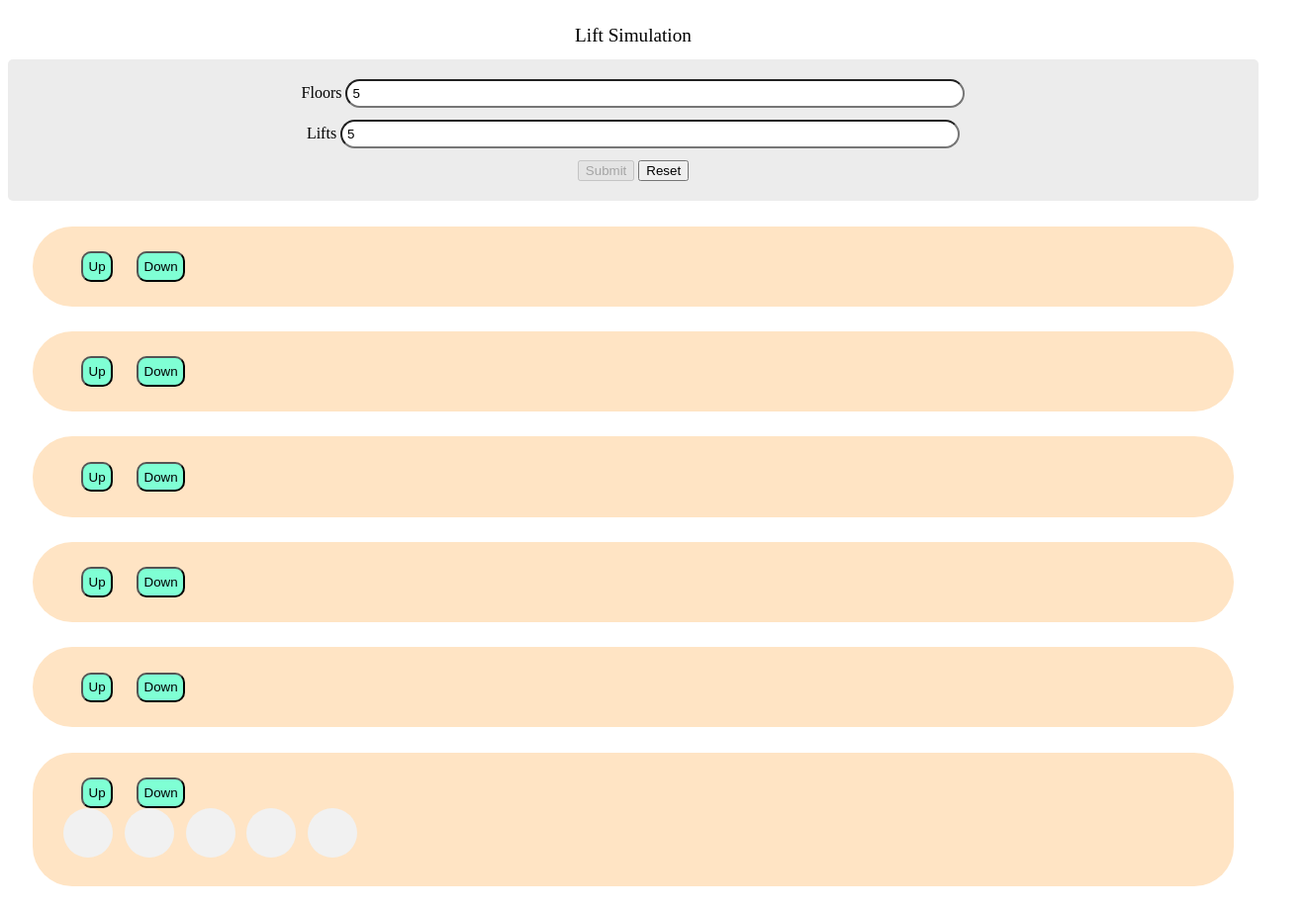
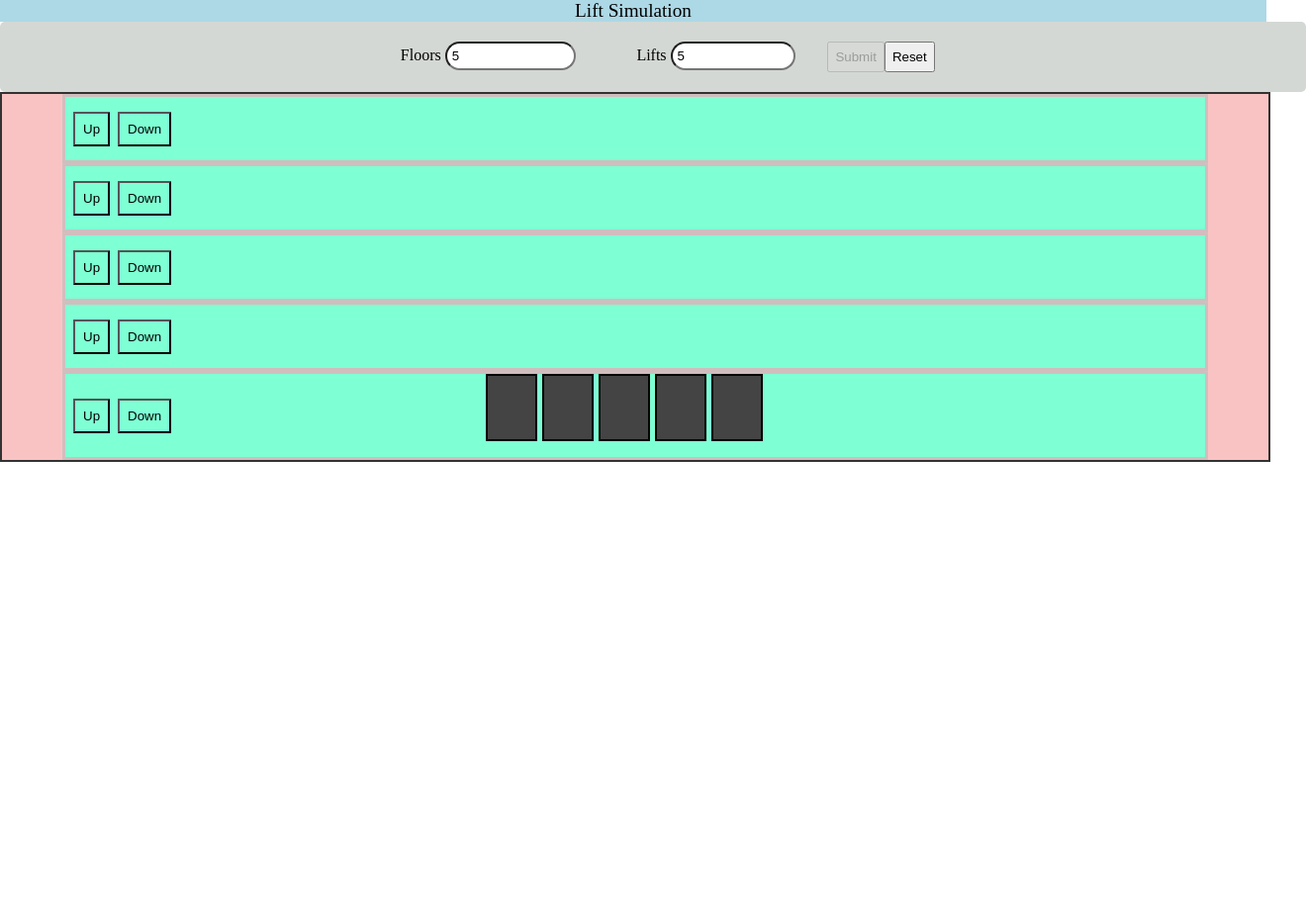
Before and after one commit to Mangesh1511/lift-simulation, a plain HTML site: page index.html in a window 1280 px wide. Both pictures are taken after typing "5", "5" into the empty fields and a click on the button "Submit". Shown: the whole page at 99% size, 1320 px wide, since content can reach past the window. After the commit the page ends 800 px from the top, so only its background shows below. Drawn offline with Linux system fonts and the light colour scheme.

Commit message:
working functionality

```diff
--- a/index.html
+++ b/index.html
@@ -7,11 +7,11 @@
         <link rel="stylesheet" href="styles.css">
     </head>
     <body>
-        <div class="name">
+        <div="container">
+            <div class="name" id = "name">
                 <bold>Lift Simulation</bold>
             </div>
-
-            <form id="input-form" onSubmit="submitUserInput(event)" >
+                <form id="input-form" class = "form-div" onSubmit="submitUserInput(event)" >
                     <div class="floor-input-container">
                         <label for="floors">Floors</label>
                         <input type="number" id="floors" min="2" required>
@@ -21,13 +21,14 @@
                         <input type="number" id="lifts" min="1" required>
                     </div>
                     <button type="submit"  id="submit-btn">Submit</button>
-                <button  onClick="resetUserInput(event)" id="reset-btn" >Reset</button>
+                    <button type="reset" onClick="resetUserInput()" id="reset-btn" >Reset</button>
                 </form>
-<div id = "building">
-    <!-- <div class="floor"><button class="lift-button" type="submit">Up</button><button class="lift-button" type="submit">Down</button> -->
-        <!-- <div class="lift-card">       </div> -->
-        <!-- <div class="floor-number">10</div></div> -->
+
+    <div class = "building" id = "building">
     </div>
+
+        </div>
+
         <script src="script.js"></script>
     </body>
 </html>
--- a/script.js
+++ b/script.js
@@ -1,91 +1,206 @@
 
 
 const form = document.getElementById("input-form");
-const submitBtn = document.getElementById("submit-btn");
-let floors , lifts;
+let submitBtn = document.getElementById("submit-btn");
+let liftStateEngine;
+let lifts,floors;
+const resetUserInput = () => {
 
-const resetUserInput = (e) =>{
-    floors = parseInt(document.getElementById("floors").value);
-    lifts = parseInt(document.getElementById("lifts").value);
-    floorValue =document.getElementById("floors");
-    liftValue = document.getElementById("lifts");
-    floorValue.value=0;
-    liftValue.value=0;
-    // lifts=0;
-    console.log("floors: ",floors," lifts: ",lifts);
-    submitBtn.setAttribute("disabled",false);
+    const inputForm = document.getElementById("input-form");
+    inputForm.reset();
+    let building = document.getElementById("building");
+    building.innerHTML="";
+    lifts=0, floors=0, liftStateEngine={};
+    submitBtn = document.getElementById("submit-btn");
+    submitBtn.removeAttribute("disabled");
 
 }
 
-const submitUserInput= (e)=>{
+const submitUserInput = (e) => {
     e.preventDefault();
     floors = parseInt(document.getElementById("floors").value);
     lifts = parseInt(document.getElementById("lifts").value);
-    console.log("submitUser input" ,floors,lifts);
-    if(isNaN(floors) || isNaN(lifts)){
-        resetUserInput(e);
+    if (isNaN(floors) || isNaN(lifts)) {
+        resetUserInput();
         alert('Enter valid input, please!!');
-
     }
-    else{
-        console.log("in the else code");
-        submitBtn.setAttribute('disabled',true);
-
-        console.log("floors: ",floors," lifts: ",lifts);
-        let floorArray = new Array(lifts).fill(0);
-        floorArray[0]=lifts;
-        console.log("floor lifts array: ",floorArray);
-        createFloors(floors, lifts,floorArray);
+    else {
+        submitBtn.setAttribute('disabled', true);
+        liftStateEngine = Array(lifts)
+        .fill({ isAvailable: true })
+        .map((_) => ({
+          floorNo: 1,
+          isAvailable: true,
+        }));
+        // console.log("lift objects are as follows : ",liftStateEngine);
+        createFloors(floors, lifts);
     }
 
 
 }
 
-const createFloors = (floors, lifts, floorArray) =>{
+const createFloors = (floors) => {
     const building = document.getElementById("building");
-    console.log("floor lifts array: ",floorArray);
-    for(let floor =floors;floor>=0;floor--){
-        console.log("floorNumber: ",floor," no of lifts: ",floorArray[floor]);
-       floorDivElement(floors,floor,building, floorArray[floor]);
+    // console.log("floor lifts array: ", liftStateEngine);
+    for (let floor = 0; floor < floors; floor++) {
+        floorDivElement(floor + 1, building);
     }
 }
 
-const floorDivElement = (floors,floorNumber,building,lifts) =>{
-//     <div class ="floor">
-//     <button type="submit" class="lift-button" onCick="upButton">Up</button>
-//     <button type ="submit"class="lift-button" onClick = "downButton">Down</button>
-//     <div class="floor-number">1</div>
-// </div>
+const floorDivElement = (floorNumber, building) => {
+
     const floorDiv = document.createElement('div');
     floorDiv.setAttribute("class", "floor");
+    floorDiv.setAttribute("id", "floor-" + floorNumber);
 
     const upButton = document.createElement("button");
-    upButton.setAttribute("class","lift-button");
-    upButton.type="submit";
-    upButton.textContent="Up";
+    upButton.setAttribute("class", "lift-button");
+    upButton.setAttribute("id", "upButton-" + (floorNumber));
+    upButton.textContent = "Up";
+    upButton.setAttribute("onClick", "upButton(event)");
+
 
     const downButton = document.createElement("button");
-    downButton.setAttribute("class","lift-button");
-    downButton.type="submit";
-    downButton.textContent="Down";
+    downButton.setAttribute("class", "lift-button");
+    downButton.setAttribute("id", "downButton-" + (floorNumber));
+    downButton.textContent = "Down";
+    downButton.setAttribute("onClick", "downButton(event)");
 
-    const floorNumberDiv = document.createElement("div");
-    floorNumberDiv.setAttribute("class","floor-number");
-    floorNumberDiv.textContent=(floorNumber+1);
-    floorDiv.append(upButton, downButton);
-    const liftCardsList = document.createElement("div");
-    liftCardsList.className="lifts-cards-list";
-    for(let noOfLifts =0;noOfLifts<lifts;noOfLifts++){
-        const liftDiv = document.createElement("div");
-        liftDiv.className="lift-card";
-        liftDiv.textContent="        ";
-        liftCardsList.append(liftDiv);
+    if (floorNumber == 1) {
+        const groundFloorsLifts = document.createElement('div');
+        groundFloorsLifts.className = "g-lifts";
+
+        // console.log("adding lifts to the ground floor");
+        for (let noOfLifts = 0; noOfLifts < lifts; noOfLifts++) {
+            const liftDiv = document.createElement("div");
+            liftDiv.className = "lift-card";
+            liftDiv.setAttribute("id", "lift-card-" + (noOfLifts + 1));
+            liftDiv.textContent = "        ";
+            const liftDoors = document.createElement("div");
+
+            liftDoors.className = "doors";
+
+            const rightDoor = document.createElement("div");
+            rightDoor.className=`door right-door`;
+            rightDoor.id=`right-door-${noOfLifts+1}`;
+
+            const leftDoor = document.createElement("div");
+            leftDoor.className = `door left-door`;
+            leftDoor.id = `left-door-${noOfLifts+1}`;
+
+            liftDoors.append(leftDoor,rightDoor);
+            liftDiv.append(liftDoors);
+            groundFloorsLifts.append(liftDiv);
+        }
+        // console.log("appending ground floor lifts: ", groundFloorsLifts);
+        floorDiv.append(upButton, downButton, groundFloorsLifts);
     }
-    floorDiv.append(liftCardsList);
-    // console.log(floorDiv);
+
+    if (floorNumber !== 1) {
+        floorDiv.append(upButton, downButton);
+    }
     building.append(floorDiv);
 }
 
-const addLiftCards=(floorNumberD)=>{
+const upButton = (e) => {
+    // console.log("UpButton event: ", e.target.id.split('-')[1]);
+    const destFloorNo = e.target.id.split('-')[1];
+    let minDist = floors+1, srcFloorNo, liftNo;
+    for(let lift = 0; lift<lifts;lift++){
+        if(liftStateEngine[lift].floorNo == destFloorNo)return;
+    }
+    for(let lift =0 ;lift<lifts;lift++){
+        // console.log("checking lift is available or not : liftno: ",lift+1);
+        if((liftStateEngine[lift].isAvailable === true) && (minDist>Math.abs(destFloorNo-liftStateEngine[lift].floorNo))){
+            // console.log(" lift is available   : liftno: ",lift+1, liftStateEngine[lift].isAvailable);
+            // console.log("distance is: ",Math.abs(destFloorNo-liftStateEngine[lift].floorNo))
+
+            srcFloorNo = liftStateEngine[lift].floorNo;
+            minDist = Math.abs(destFloorNo-liftStateEngine[lift].floorNo);
+            liftNo = lift+1;
+        }
+
+    }
+    // console.log("srcFloor is: ",srcFloorNo , "dest floor is: ", destFloorNo, "lift no is",liftNo);
+    if(destFloorNo!= srcFloorNo){
+        moveLift(srcFloorNo, destFloorNo, liftNo);
+    }
 
 }
+
+const downButton = (e) => {
+    // console.log("downButton event: ", e.target.id.split('-')[1]);
+    const destFloorNo =parseInt( e.target.id.split('-')[1]);
+    let minDist = floors+1, srcFloorNo, liftNo;
+    for(let lift = 0; lift<lifts;lift++){
+        if(liftStateEngine[lift].floorNo == destFloorNo)return;
+    }
+    for(let lift =0 ;lift<lifts;lift++){
+        // console.log("checking lift is available or not : liftno: ",lift+1);
+        console.log(liftStateEngine[lift]);
+        if((liftStateEngine[lift].isAvailable === true) && (minDist>Math.abs(destFloorNo-liftStateEngine[lift].floorNo))){
+            // console.log(" lift is available   : liftno: ",lift+1);
+            // console.log("distance is: ",Math.abs(destFloorNo-liftStateEngine[lift].floorNo))
+
+            srcFloorNo = liftStateEngine[lift].floorNo;
+            minDist = Math.abs(destFloorNo-liftStateEngine[lift].floorNo);
+            // console.log("updating minDist is: ",minDist);
+            liftNo = lift+1;
+        }
+
+    }
+    if(destFloorNo.isNaN){
+        // console.log("No lifts available");
+    }
+    else if(destFloorNo!= srcFloorNo){
+        // console.log("moving lift from floor: "+srcFloorNo+"to dest floor no : "+destFloorNo);
+        moveLift(srcFloorNo, destFloorNo, liftNo);
+    }
+}
+
+const moveLift = (srcFloorNo, destFloorNo, liftNo) => {
+
+    const floordifference = destFloorNo - srcFloorNo;
+    // console.log("lift-card-"+liftNo);
+    const lift  = document.getElementById("lift-card-"+liftNo);
+
+    lift.style.transform = `translateY(${-70*(destFloorNo-1)}px)`;
+    lift.style.transitionDuration = `${floordifference*2}s`;
+    //updating the lifts-position
+    liftStateEngine[liftNo-1].floorNo = destFloorNo;
+    liftStateEngine[liftNo - 1].isAvailable = false;
+    // console.log("lift is not available");
+    // console.log("updating lift state to : ",liftStateEngine[liftNo-1].isAvailable);
+
+    setTimeout(()=>{
+        openDoors(liftNo);
+        setTimeout(()=>{
+           closeDoors(liftNo);
+           setTimeout(()=>{
+            liftStateEngine[liftNo-1].isAvailable=true;
+           },2500);
+        },2500);
+
+
+    },(floordifference*2)*1000);
+    // console.log("updating lift state to : ",liftStateEngine[liftNo-1].isAvailable);
+}
+
+const openDoors = (liftNo) => {
+    // console.log("open doors");
+    const leftDoor = document.getElementById(`left-door-${liftNo}`);
+    const rightDoor = document.getElementById(`right-door-${liftNo}`);
+    leftDoor.style.transform = 'translateX(-100%)';
+    rightDoor.style.transform = 'translateX(100%)';
+    leftDoor.style.transitionDuration = '2.5s';
+    rightDoor.style.transitionDuration = '2.5s';
+  }
+
+const  closeDoors = (liftNo) => {
+    const leftDoor = document.getElementById(`left-door-${liftNo}`);
+    const rightDoor = document.getElementById(`right-door-${liftNo}`);
+    leftDoor.style.transform = 'translateX(0)';
+    rightDoor.style.transform = 'translateX(0)';
+    leftDoor.style.transitionDuration = '2.5s';
+    rightDoor.style.transitionDuration = '2.5s';
+  }
--- a/styles.css
+++ b/styles.css
@@ -4,12 +4,13 @@
     padding: 20px;
     border-radius: 5px;
     text-align:center;
+    height:auto;
 }
 input[type="number"] {
     width: 50%;
     padding: 5px;
     margin-bottom: 1%;
-    border-radius: 50px;
+    border-radius: 1rem;
 }
 
 input[type="button"] {
@@ -18,56 +19,105 @@ input[type="button"] {
     padding: 10px 20px;
     border: none;
     cursor: pointer;
-    border-radius: 10px;
+    border-radius: 1rem;
 
 }
-.name{
-    text-align: center;
-    margin-top: 2%;
-    margin-bottom:1%;
-    font-size: larger;
+
+
+.floor{
+    display: flex;
+    align-items: center;
+    border: 3px solid rgb(208, 190, 190);
+    background-color: aquamarine;
+    border-radius: 0.5%;
+    flex-direction: row;
+    min-height: 4rem;
+    flex-wrap: wrap;
+    width: 90%;
 }
 
-.floor{
-    border:2% solid black;
-    padding: 2%;
-    background-color: bisque;
-    border:20px;
-    margin: 2%;
-    border-radius: 40px;
-    align-items: center;
-    /* display: inline-block; */
+.g-lifts{
+    display: flex;
+    flex-direction: row;
+    justify-content: center;
+    width: 80%;
+    flex-wrap: wrap;
 }
 
 .lift-button{
-    border-radius: 10px;
+    border-radius: 2%;
     background-color: aquamarine;
-    padding: 0.5%;
-    margin-left: 2%;
+    padding: 0.5rem;
+    margin-left: 0.5rem;
 }
 
 .lift-card{
-        display: inline-block;
-        padding: 0 25px;
-        height: 50px;
-        font-size: 16px;
-        line-height: 50px;
-        border-radius: 25px;
-        background-color: #f1f1f1;
+    height: 4rem;
+    width: 3rem;
+    margin-bottom:1rem;
+    background-color: var(--color-gray-400);
+    border: 2px solid black;
+    margin-right: 5px;
+    transition-property: transform;
+    transition-timing-function: ease-in;
 }
 
-.floor-number{
-    text-align:right;
-    color:black;
-    font-weight: 600;
+body {
+    margin: 0; /* Remove default margin */
+    display: flex;
+    flex-direction: column; /* Stack items vertically */
 }
 
-.lift-card{
-    display: inline-block;
-    margin: 0 0.5%;
+.name {
+    display: flex;
+    top: 0;
+    width: 100%; /* Full width */
+    background-color: lightblue; /* Optional: Styling */
+    font-size: larger;
+    justify-content: center;
 }
 
-.lift-cards-list{
-    display: inline-block;
+.form-div {
+    display: flex;
+    width: 100%;
+    background-color: rgb(212, 216, 212); /* Optional: Styling */
+    justify-content: center;
+}
 
+.building {
+    position: absolute;
+    width: 100%;
+    border: 2px solid #333;
+    background-color: rgb(250, 195, 195);
+    display: flex;
+    flex-direction: column-reverse;
+    justify-content: space-around;
+    align-items: center;
 }
+
+.doors {
+    display: flex;
+    width: 100%;
+    height: 100%;
+}
+
+.door {
+    width: 50%;
+    height: 100%;
+    background-color: #666;
+    transition: transform 2.5s ease;
+  }
+
+.left-door {
+    height: 100%;
+    width: 50%;
+    background-color: #444;
+    transition: transform 2.5s ease;
+  }
+
+  .right-door {
+    height: 100%;
+    width: 50%;
+  background-color: #444;
+  transition: transform 2.5s ease;
+  }
```
Lines whose indentation alone changed are shown as unchanged.
